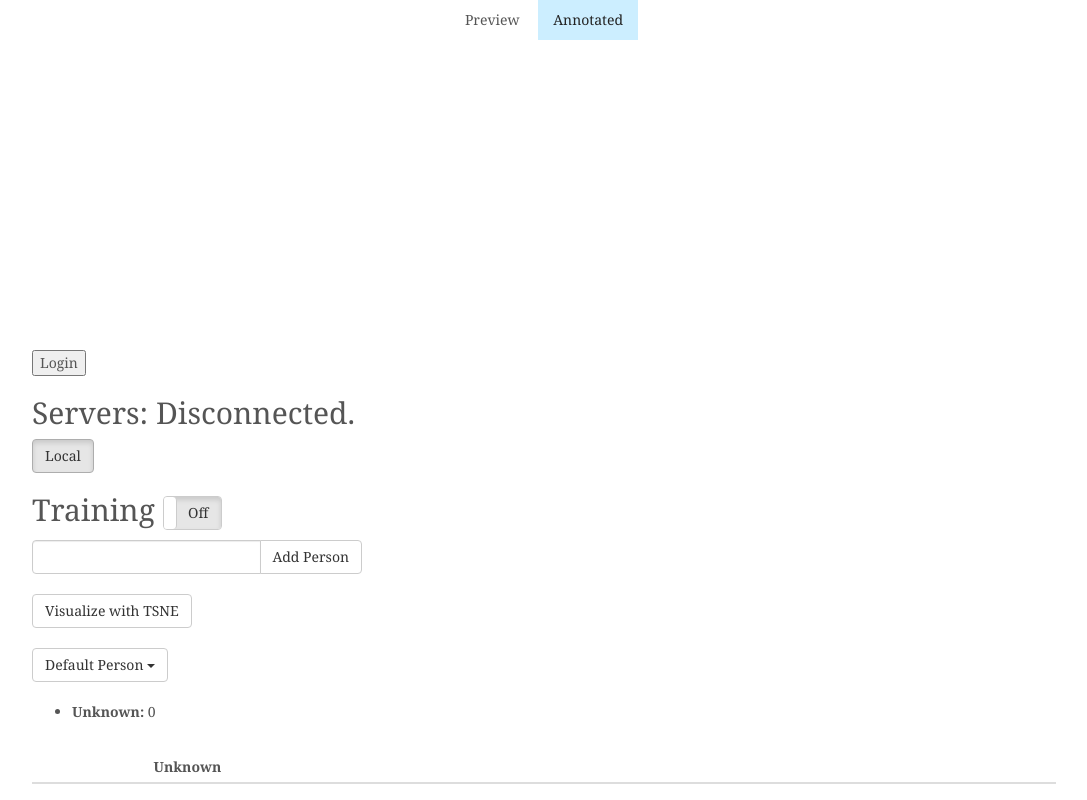
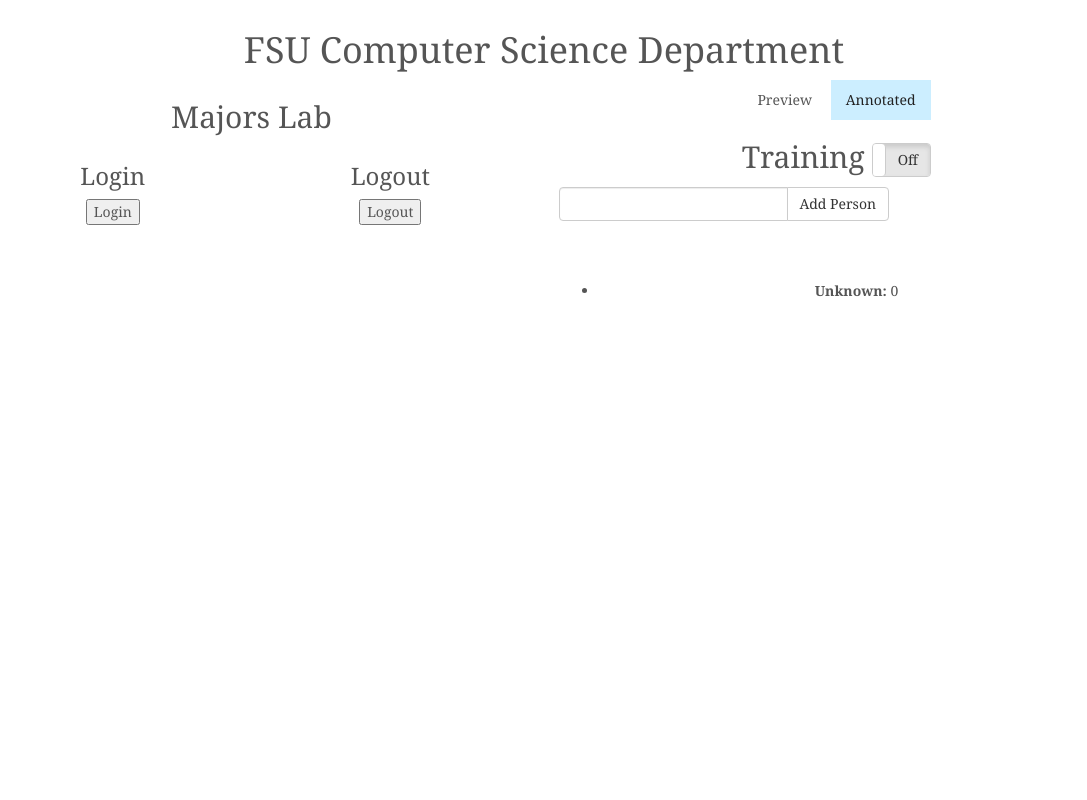
Before and after one commit to binglin1/webcam-signin, a website: page webcam-signin/index.html in a window 1280 px wide. Shown: the whole page, without its empty margins (96-1183 px from the left). Drawn offline with Linux system fonts and the light colour scheme.

Commit message:
Restructure interface w/ two column layout

```diff
--- a/webcam-signin/css/main.css
+++ b/webcam-signin/css/main.css
@@ -20,9 +20,17 @@
   color: #333;
 }
 
-@media (min-width: 1200px) {
+h1.title {
+  text-align: center;
+}
+
+.container {
+  text-align: center !important;
+}
+
+@media (min-width: 1400px) {
   .container {
-    width: 970px;
+    width: 1400px;
   }
 }
 
--- a/webcam-signin/index.html
+++ b/webcam-signin/index.html
@@ -27,9 +27,26 @@
         <link href="css/main.css" rel="stylesheet">
     </head>
     <body>
-        <div class="container">
-            <div class="header">
-                <ul class='tabs'>
+      <div class="container">
+        <h1 class="title">FSU Computer Science Department</h1>
+        <div class="row">
+            <div class="col-md-6">
+              <h2>Majors Lab</h2>
+              <div class="col-md-6">
+                <h3>Login</h3>
+                <button id="login-button">Login</button>
+                <ul id="login-list"></ul>
+              </div>
+              <div class="col-md-6">
+                <h3>Logout</h3>
+                <button id="logout-button">Logout</button>
+                <ul id="logout-list"></ul>
+              </div>
+            </div>
+
+
+            <div class="col-md-6">
+              <ul class='tabs'>
                     <li class='tab-link' data-tab='tab-preview'
                         id='tab-preview-button'>
                         Preview
@@ -46,40 +63,7 @@
                 <div id='tab-annotated' class='tab-content current'>
                     <div id="detectedFaces"></div>
                 </div>
-            </div>
-            <div class="content">
 
-                <div id="added-by-trevor">
-
-                  <button id="login-button">Login</button>
-                  <ul id="login-list"></ul>
-                </div>
-
-                <h2>Servers: <span id="serverStatus"></span></h2>
-                <!-- <div id="serverStatus"></div> -->
-                <div class="btn-group" role="group" id="serverBtn">
-                    <button type="button" class="btn btn-default active">Local</button>
-                    <!--
-                    <button type="button" class="btn btn-default">CMU</button>
-                    <button type="button" class="btn btn-default">AWS East</button>
-                    <button type="button" class="btn btn-default">AWS West</button>
-                    -->
-                </div>
-
-                <!--
-                <h3>Null Server RTTs</h3>
-                <ul>
-                    <li>
-                        <b>CMU:</b> <span id="rtt-CMU">Not yet used.</span>
-                    </li>
-                    <li>
-                        <b>AWS East:</b> <span id="rtt-AWS-East">Not yet used.</span>
-                    </li>
-                    <li>
-                        <b>AWS West:</b> <span id="rtt-AWS-West">Not yet used.</span>
-                    </li>
-                </ul>
-                -->
 
                 <h2>Training
                     <input type="checkbox" checked data-toggle="toggle"
@@ -95,14 +79,7 @@
                     </span>
                 </div>
                 <br/>
-                <div>
-                    <button class="btn btn-default" type="button"
-                            id="viewTSNEBtn">
-                        Visualize with TSNE
-                    </button>
-                </div>
                 <br/>
-                <div class="dropdown" id="defaultPersonDropdown"></div>
                 <script id="defaultPersonTmpl" type="text/x-handlebars-template">
                     <button class="btn btn-default dropdown-toggle"
                             type="button" id="defaultPersonDropdownBtn"
@@ -131,9 +108,9 @@
 
                 <br/>
 
-                <table class="table table-striped table-hover table-condensed"
-                       id="peopleTable">
-                </table>
+                <!--<table class="table table-striped table-hover table-condensed"-->
+                       <!--id="peopleTable">-->
+                <!--</table>-->
                 <script id="peopleTableTmpl" type="text/x-handlebars-template">
                     <thead><tr>
                         <th></th>
@@ -180,8 +157,11 @@
                         {{/each}}
                     </tbody>
                 </script>
+
+
             </div>
         </div>
+      </div>
     </body>
     <script src="vendor/js/jquery.min.js"></script>
     <script src="vendor/js/bootstrap.min.js"></script>
--- a/webcam-signin/js/openface-demo.js
+++ b/webcam-signin/js/openface-demo.js
@@ -153,9 +153,11 @@
 var newLogin = "";
 
 $("#login-button").click(function(e) {
-  //if (newLogin != "") {
     $("#login-list").append(newLogin);
-  //}
+});
+
+$("#logout-button").click(function(e) {
+    $("#logout-list").append(newLogin);
 });
 
 function createSocket(address, name) {
@@ -197,8 +199,6 @@
             });
             redrawPeople();
         } else if (j.type == "IDENTITIES") {
-            //newLogin = "Last updated: " + (new Date()).toTimeString();
-            //h += "<ul>";
             var len = j.identities.length
             if (len > 0) {
                 for (var i = 0; i < len; i++) {
@@ -212,11 +212,7 @@
             } else {
                 newLogin = "<li>Nobody detected.</li>";
             }
-            //h += "</ul>"
-            //$("#peopleInVideo").html(h);
 
-
-            //updateLoginList(h);
         } else if (j.type == "ANNOTATED") {
             $("#detectedFaces").html(
                 "<img src='" + j['content'] + "' width='430px'></img>"
```
